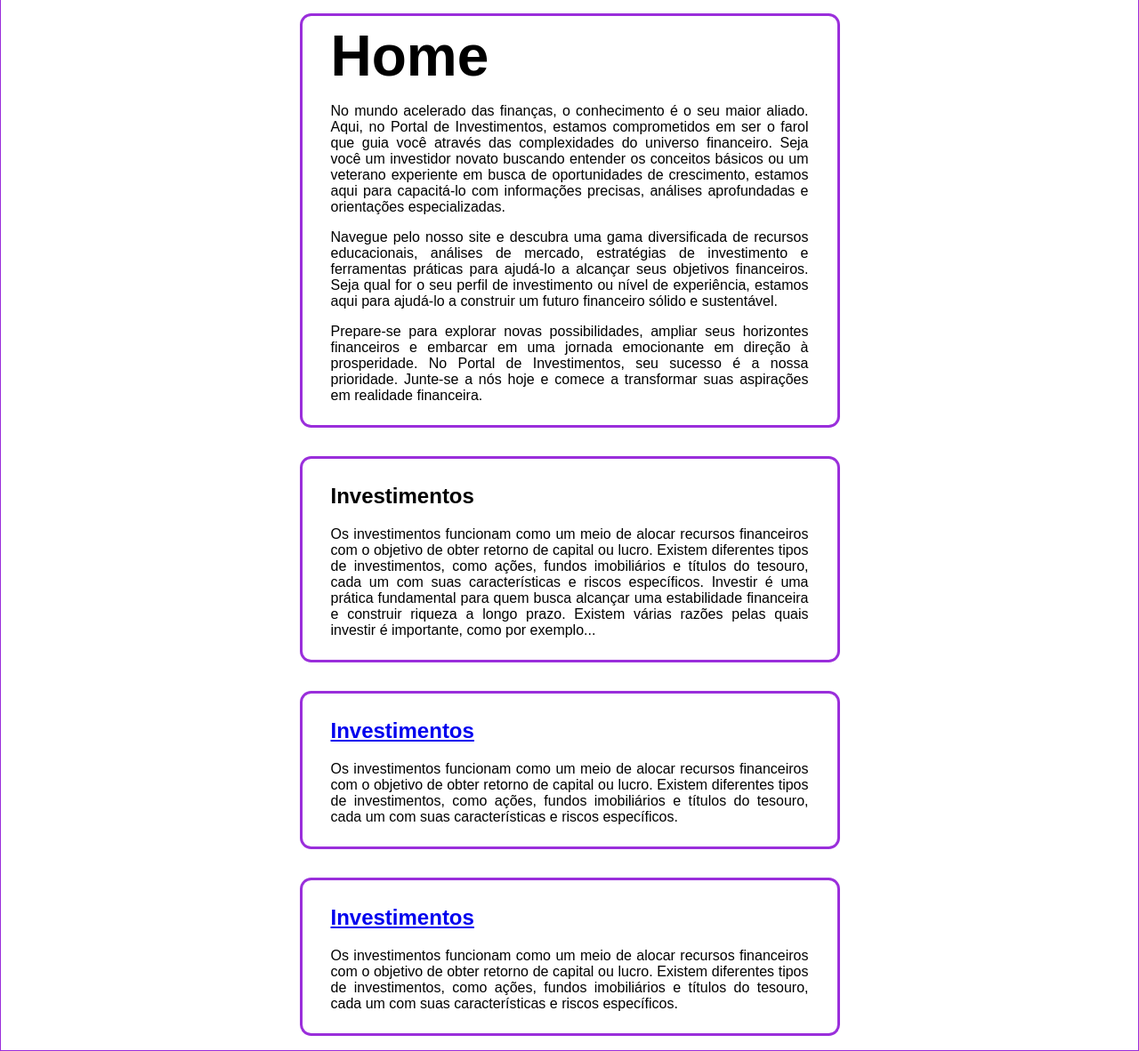
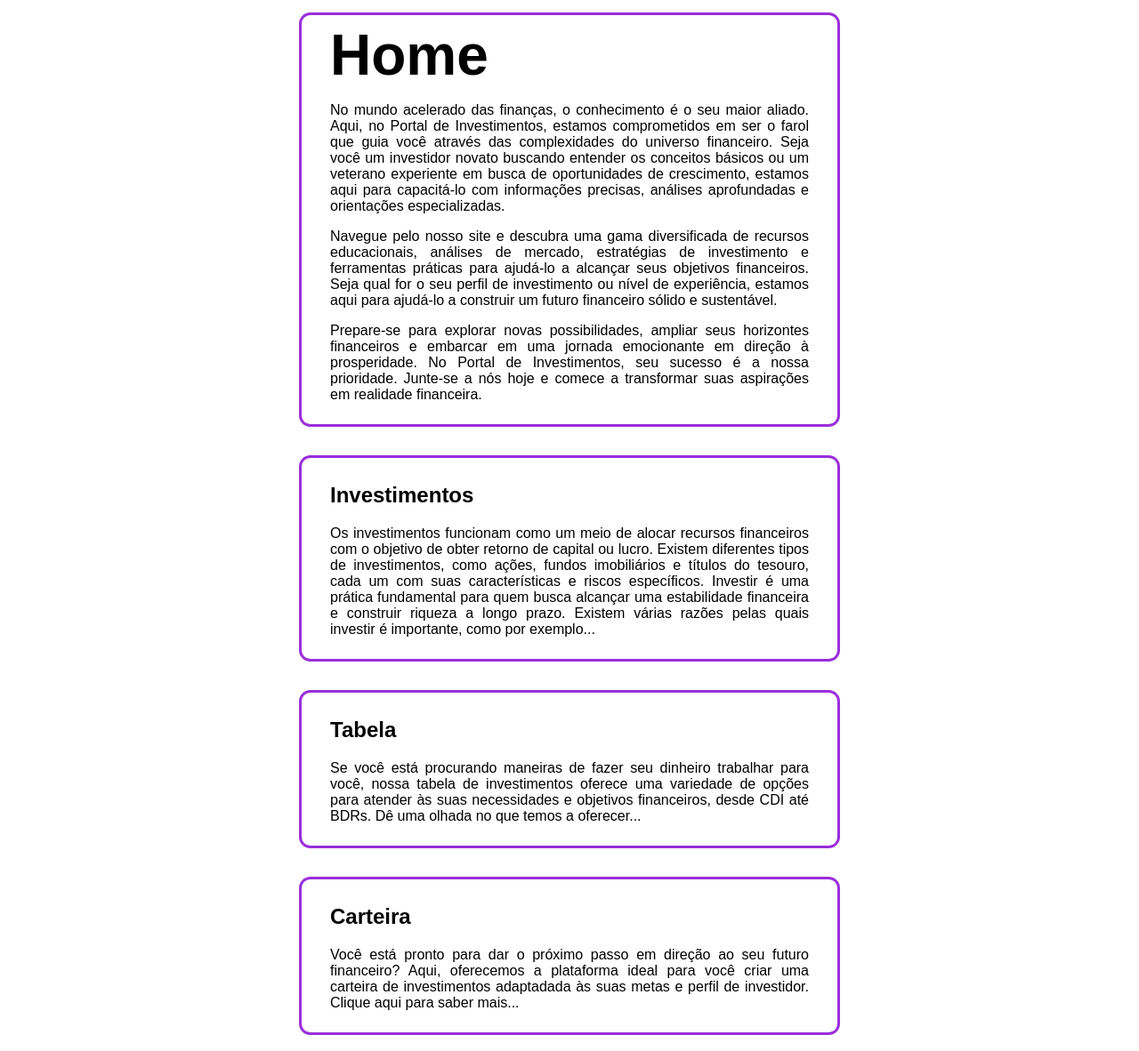
Before and after one commit to JoaoVitor2807/TccJoaoYgor, a PHP site: page / in a window 1280 px wide. Shown: the part 112-1294 px from the top of the page at 89% size. Run offline with PHP 8.4, Linux system fonts and the light colour scheme; some web fonts are replaced.

Commit message:
AlteraçãoHome

```diff
--- a/index.css
+++ b/index.css
@@ -7,7 +7,7 @@
 
 body
 {
-    background: black;
+    background: white;
     margin: 0;
 }
 
@@ -106,9 +106,6 @@ article{
     margin-top: 6.9em;
     background-color: white;
     height: 100%;
-    border-style: solid;
-    border-color: #9a2edb;
-    border-width: .1em;
     display: flex;
     flex-direction: column;
     align-items: center;
@@ -200,8 +197,8 @@ form{
 
 #homeTextInvestimentos a>h2{
 
-        transition-duration: .2s;
-        color: black;
+    transition-duration: .2s;
+    color: black;
 
 }
 
@@ -221,3 +218,72 @@ form{
         color: #9a2edb;
     }
 }
+
+#homeTextTabela a>h2{
+
+    transition-duration: .2s;
+    color: black;
+
+}
+
+#homeTextTabela a{
+text-decoration: none;
+}
+
+#homeTextTabela a> p{
+text-decoration: none;
+color: black;
+}
+
+#homeTextTabela:hover{
+h2{
+    transition-duration: .5s;
+    font-size: 1.8em;
+    color: #9a2edb;
+}
+}
+
+#homeText1 h1{
+
+    transition-duration: .2s;
+    color: black;
+
+}
+
+
+#homeText1 p{
+text-decoration: none;
+color: black;
+}
+
+#homeText1:hover{
+    h1{
+        transition-duration: .5s;
+        font-size: 5em;
+        color: #9a2edb;
+    }
+}
+
+#homeTextCarteira a>h2{
+
+    transition-duration: .2s;
+    color: black;
+
+}
+
+#homeTextCarteira a{
+text-decoration: none;
+}
+
+#homeTextCarteira a> p{
+text-decoration: none;
+color: black;
+}
+
+#homeTextCarteira:hover{
+h2{
+    transition-duration: .5s;
+    font-size: 1.8em;
+    color: #9a2edb;
+}
+}
--- a/index.html
+++ b/index.html
@@ -39,6 +39,7 @@
                 </p>
                 <p>
                     Prepare-se para explorar novas possibilidades, ampliar seus horizontes financeiros e embarcar em uma jornada emocionante em direção à prosperidade. No Portal de Investimentos, seu sucesso é a nossa prioridade. Junte-se a nós hoje e comece a transformar suas aspirações em realidade financeira.</p>
+
             </div>
 
 
@@ -51,15 +52,16 @@
             </div>
 
 
-            <div id="homeText1">
-                <h2><a href="investimentos.html">Investimentos</a></h2>
-                <p>Os investimentos funcionam como um meio de alocar recursos financeiros com o objetivo de obter retorno de capital ou lucro. Existem diferentes tipos de investimentos, como ações, fundos imobiliários e títulos do tesouro, cada um com suas características e riscos específicos.</p>
+            <div id="homeTextTabela">
+                <a href="tabela.html"><h2>Tabela</h2>
+                <p>Se você está procurando maneiras de fazer seu dinheiro trabalhar para você, nossa tabela de investimentos oferece uma variedade de opções para atender às suas necessidades e objetivos financeiros, desde CDI até BDRs. Dê uma olhada no que temos a oferecer...</p></a>
             </div>
 
 
-            <div id="homeText1">
-                <h2><a href="investimentos.html">Investimentos</a></h2>
-                <p>Os investimentos funcionam como um meio de alocar recursos financeiros com o objetivo de obter retorno de capital ou lucro. Existem diferentes tipos de investimentos, como ações, fundos imobiliários e títulos do tesouro, cada um com suas características e riscos específicos.</p>
+            <div id="homeTextCarteira">
+                <a href="carteira.html"><h2>Carteira</h2>
+                <p>Você está pronto para dar o próximo passo em direção ao seu futuro financeiro? Aqui, oferecemos a plataforma ideal para você criar uma carteira de investimentos adaptadada às suas metas e perfil de investidor. Clique aqui para saber mais...</p>
+                </a>
             </div>
         </div>
     </article>
```
